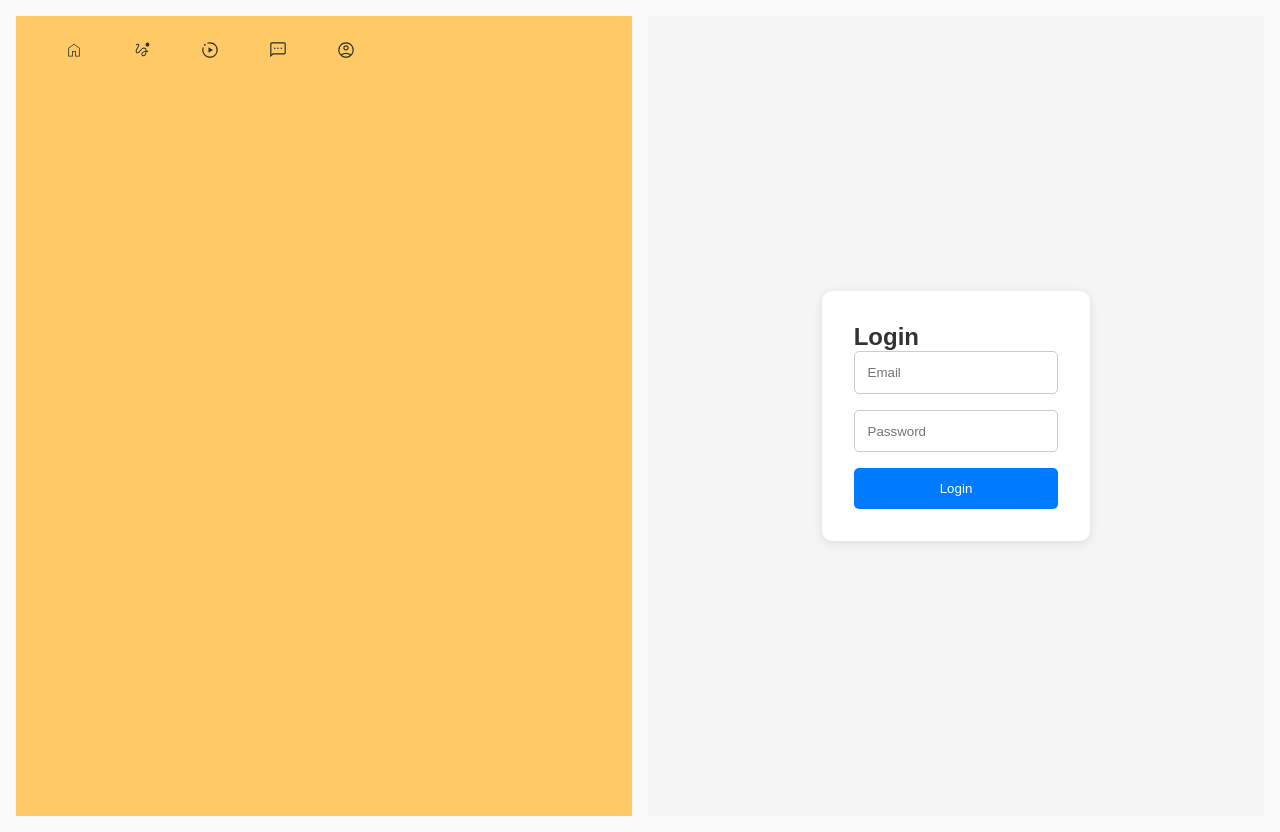
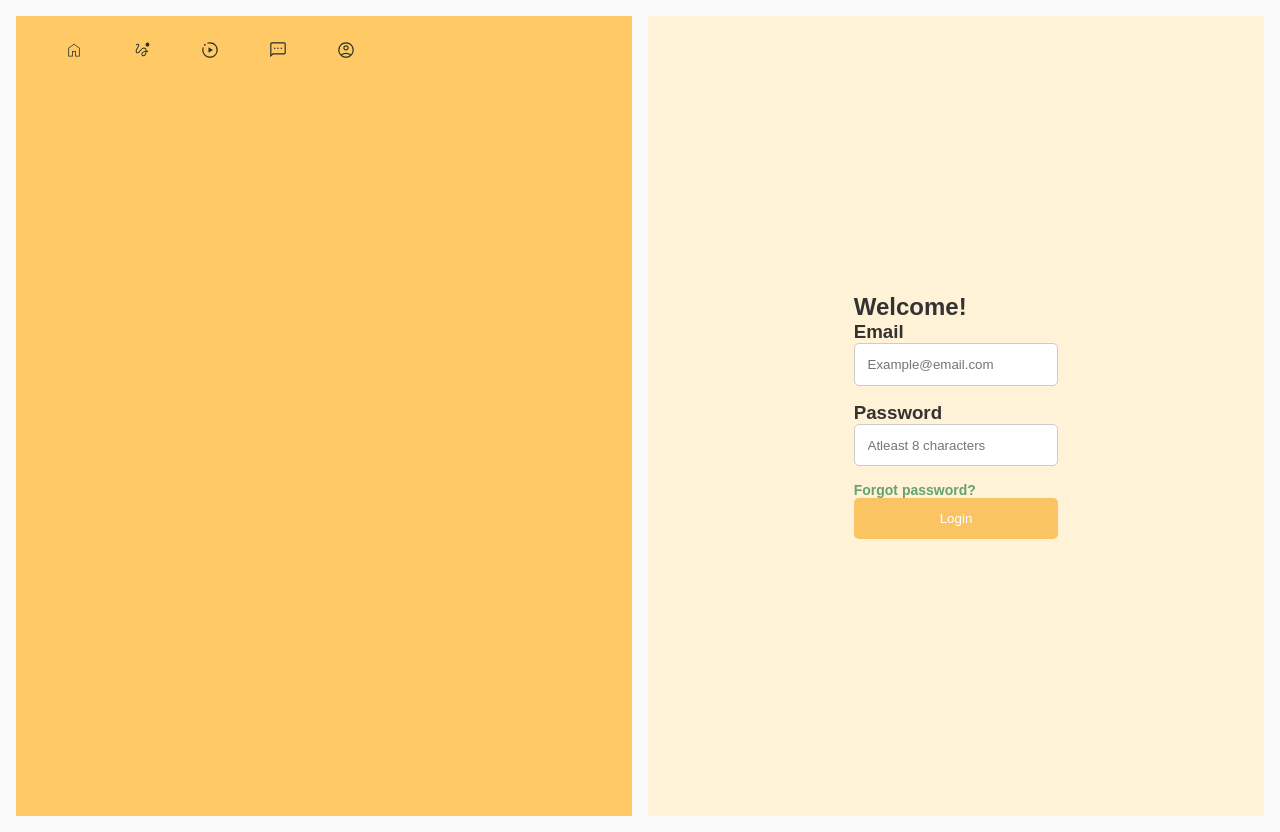
Before and after one commit to Group-3-Las-Palmas/Group-3, a React (Vite) app in the folder frontend/: page / in a window 1280 px wide. Built offline with nearby package versions, Linux system fonts and the light colour scheme.

Commit message:
made styling for Login

```diff
--- a/frontend/index.html
+++ b/frontend/index.html
@@ -4,7 +4,7 @@
     <meta charset="UTF-8" />
     <meta name="viewport" content="width=device-width, initial-scale=1.0" />
     <link rel="stylesheet" href="https://fonts.googleapis.com/css2?family=Material+Symbols+Outlined:opsz,wght,FILL,GRAD@20..48,100..700,0..1,-50..200&icon_names=menu" />
-    <title>Vite + React</title>
+    <title>Lomuz</title>
   </head>
   <body>
     <div id="root"></div>
--- a/frontend/src/components/login/login.jsx
+++ b/frontend/src/components/login/login.jsx
@@ -40,25 +40,28 @@ const Login = () => {
   return (
     <Container>
       <Form onSubmit={handleSubmit}>
-        <h2>Login</h2>
+        <h2>Welcome!</h2>
         {/* Display error message if it exists */}
         {error && <ErrorMessage>{error}</ErrorMessage>}
+        <h3>Email</h3>
         <Input
           type="email"
-          placeholder="Email"
+          placeholder="Example@email.com"
           value={email}
           // Update state when email input changes
           onChange={(e) => setEmail(e.target.value)}
           required // HTML5 form validation
         />
+        <h3>Password</h3>
         <Input
           type="password"
-          placeholder="Password"
+          placeholder="Atleast 8 characters"
           value={password}
           // Update state when password input changes
           onChange={(e) => setPassword(e.target.value)}
           required // HTML5 form validation
         />
+        <a href="#">Forgot password?</a>
         <Button type="submit">Login</Button>
       </Form>
     </Container>
--- a/frontend/src/components/login/loginStyled.js
+++ b/frontend/src/components/login/loginStyled.js
@@ -6,7 +6,14 @@ export const Container = styled.div`
   align-items: center;
   justify-content: center;
   height: 100vh;
-  background-color: #f5f5f5;
+  background-color: #FFF2D6;
+
+  a{
+    text-decoration: none;
+    color: #64A46C;
+    font-weight: bold;
+    font-size: 14px;
+  }
 `;
 
 export const Form = styled.form`
@@ -15,7 +22,7 @@ export const Form = styled.form`
   background: white;
   padding: 2rem;
   border-radius: 10px;
-  box-shadow: 0 2px 10px rgba(0, 0, 0, 0.1);
+  background-color: #FFF2D6;
 `;
 
 export const Input = styled.input`
@@ -26,16 +33,13 @@ export const Input = styled.input`
 `;
 
 export const Button = styled.button`
-  background-color: #007bff;
+  background-color: #FAC462;
   color: white;
   padding: 0.8rem;
   border: none;
   border-radius: 5px;
   cursor: pointer;
 
-  &:hover {
-    background-color: #0056b3;
-  }
 `;
 
 export const ErrorMessage = styled.p`
```
